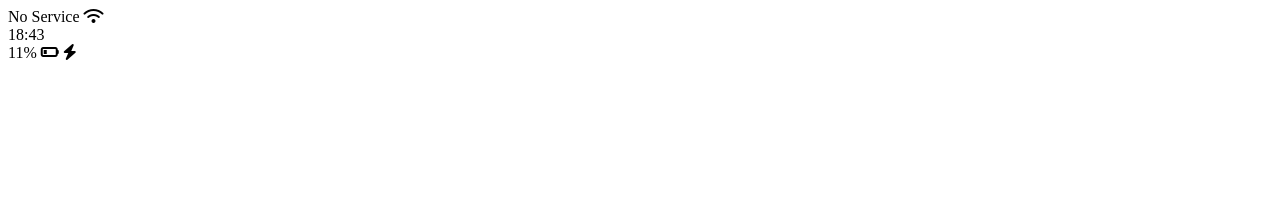
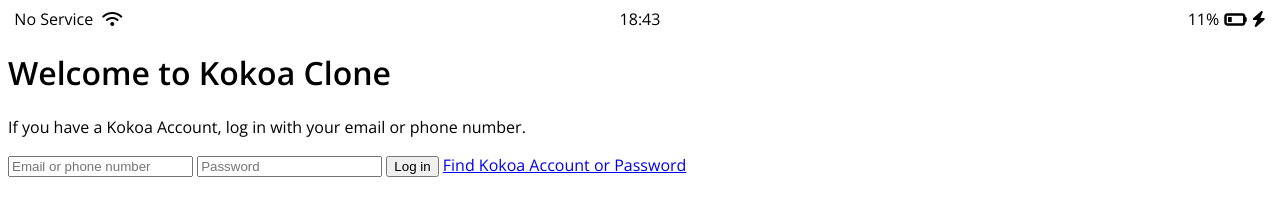
Before and after one commit to Qyupang/kokoa-clone-2021, a plain HTML site: page index.html in a window 1280 px wide. Drawn offline with nearby package versions, Linux system fonts and the light colour scheme.

Commit message:
status bar updated

```diff
--- /dev/null
+++ b/css/styles.css
@@ -0,0 +1,33 @@
+/* google font에 가서 추가 폰트를 너무 많이 추가하면 무거워짐*/
+@import url('https://fonts.googleapis.com/css2?family=Open+Sans:wght@400;600&display=swap');
+body {
+    font-family: "Open Sans", sans-serif;
+}
+
+.status-bar {
+    display: flex;
+    justify-content: center;
+}
+
+.status-bar__column {
+    width: 33%
+}
+
+.status-bar__column:first-child span{
+    margin-right: 5px;
+}
+
+.status-bar__column:nth-child(2) {
+    display: flex;
+    justify-content: center;
+}
+
+.status-bar__column:last-child {
+    display: flex;
+    justify-content: flex-end;
+    align-items: center;
+}
+
+.status-bar__column .fa-battery-quarter{
+    margin: 0 5px;
+}
--- a/index.html
+++ b/index.html
@@ -1,9 +1,10 @@
 <!DOCTYPE html>
 <html lang="en">
 <head>
+    <link rel="stylesheet" href="css/styles.css">
     <meta charset="UTF-8">
     <meta name="viewport" content="width=device-width, initial-scale=1.0">
-    <title>Welcome to Kokoa Talk</title>
+    <title>Welcome to Kokoa Clone</title>
 </head>
 <body>
     <div class="status-bar">
@@ -18,12 +19,29 @@
         <div class="status-bar__column">
             <span>11%</span>
             <!-- Battery Icon -->
-            <i class="fas fa-battery-quarter"></i>
+            <i class="fas fa-battery-quarter fa-lg"></i>
             <!-- Lightening Icon -->
             <i class="fas fa-bolt"></i>
         </div>
     </div>
+
+    <header class="welcom-header">
+        <h1 class="welcome-header__title">Welcome to Kokoa Clone</h1>
+        <p class="welcome-header__text">
+            If you have a Kokoa Account, log in with your email or phone number.
+        </p>
+    </header>
+
+    <!-- 앞으로의 과정 중에 폼이 사용될 일이 적기에 클래스를 따로 설정하지 않음 -->
+    <form id="login-form">
+        <input type="text" placeholder="Email or phone number">
+        <input type="password" placeholder="Password">
+        <input type="submit" value="Log in">
+        <a href="#">Find Kokoa Account or Password</a>
+    </form>
+
+
     <script src="https://kit.fontawesome.com/6478f529f2.js"
-    crossorigin="anonymous">"></script>
+    crossorigin="anonymous">></script>
 </body>
 </html>
```
Also changed, not shown: 1 other file.
